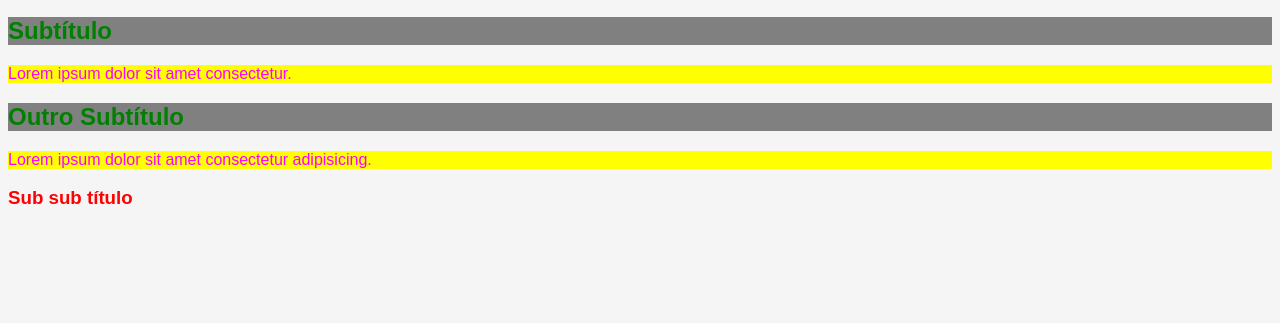
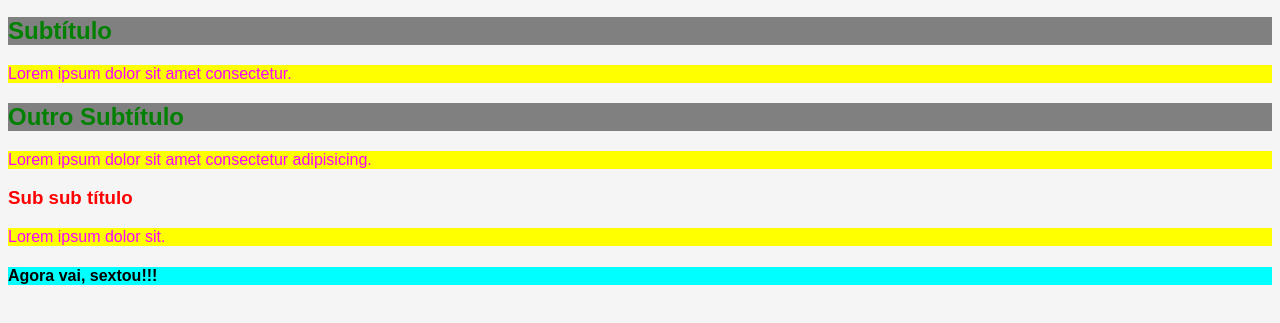
Before and after one commit to hebertphp/DPI_6a_N_2022-1, a plain HTML site: page aula4/aula4_1.html in a window 1280 px wide. Shown: the part 101-424 px from the top of the page. Drawn offline with Linux system fonts and the light colour scheme.

Commit message:
DPI_6a_N

```diff
--- a/aula4/aula4_1.html
+++ b/aula4/aula4_1.html
@@ -25,5 +25,8 @@
     <h2>Outro Subtítulo</h2>
     <p>Lorem ipsum dolor sit amet consectetur adipisicing.</p>
     <h3 id="s3">Sub sub título</h3>
+    <p>Lorem ipsum dolor sit.</p>
+    <h4 class="fundo">Agora vai, sextou!!!</h4>
+
 </body>
 </html>
--- a/aula4/estilo.css
+++ b/aula4/estilo.css
@@ -14,7 +14,12 @@ p{
 #s3{
     color:red;
 }
-
+.fundo{
+    background-color: aqua;
+}
+.textoazul{
+    color:blue;
+}
 
 
 /*
```
